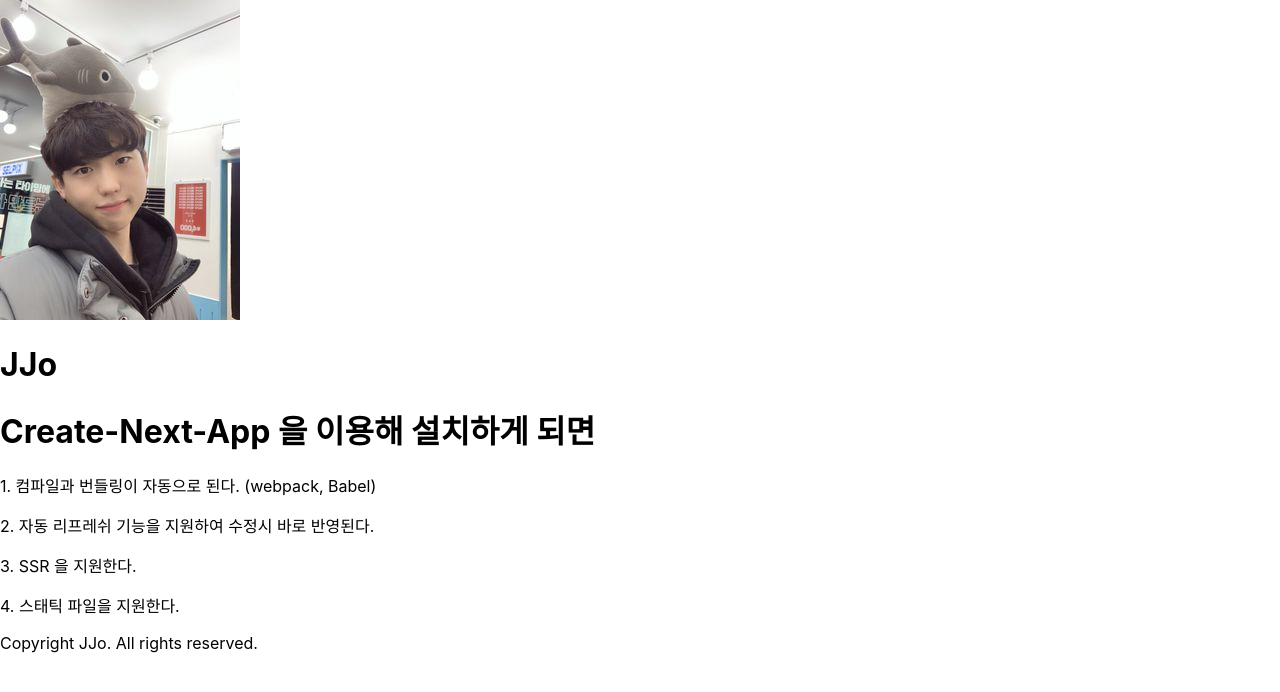
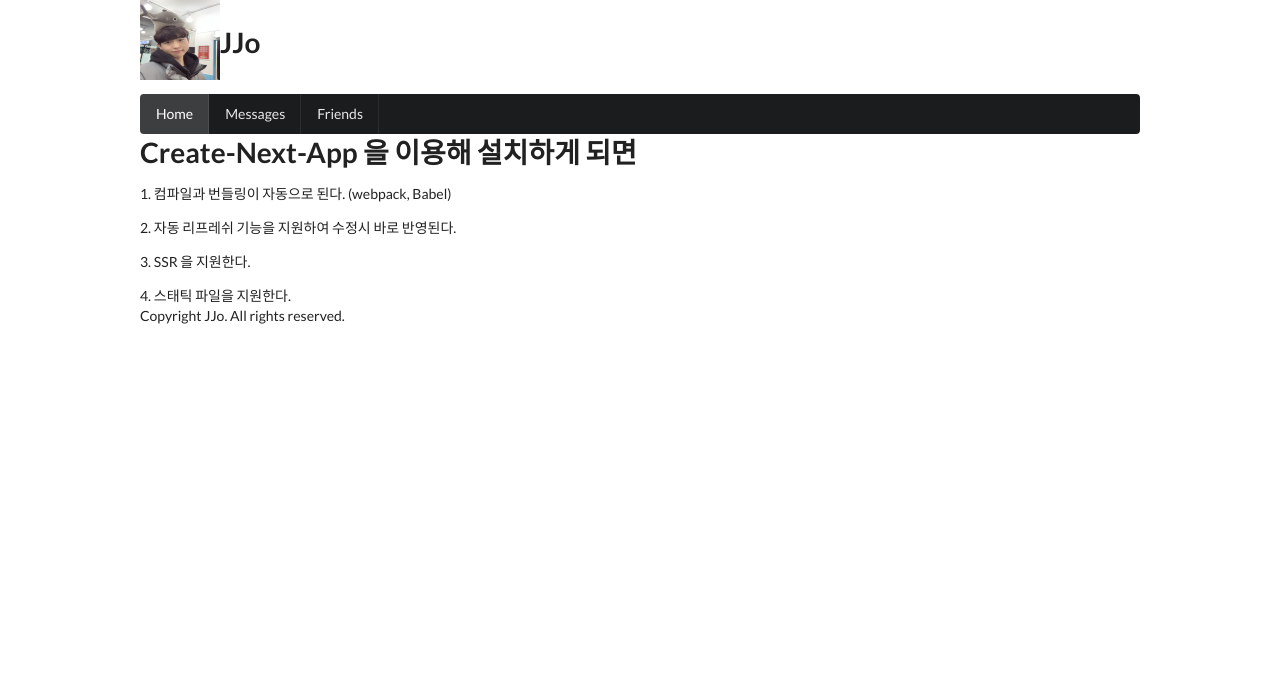
Before and after one commit to gudwh14/ts-nextjs-practice, a Next.js app: page / in a window 1280 px wide. Shown: the top 692 px of the page. Built offline with nearby package versions, Linux system fonts and the light colour scheme.

Commit message:
feat : 공통 컴포넌트 Gnb 생성
약간의 CSS 추가 , Semantic UI 추가

```diff
--- a/package.json
+++ b/package.json
@@ -11,7 +11,9 @@
   "dependencies": {
     "next": "11.0.1",
     "react": "17.0.2",
-    "react-dom": "17.0.2"
+    "react-dom": "17.0.2",
+    "semantic-ui-css": "^2.4.1",
+    "semantic-ui-react": "^2.0.3"
   },
   "devDependencies": {
     "@types/react": "17.0.14",
--- a/pages/_app.tsx
+++ b/pages/_app.tsx
@@ -2,6 +2,7 @@ import '../styles/globals.css'
 import type { AppProps } from 'next/app'
 import Header from "../src/components/Header";
 import Footer from "../src/components/Footer";
+import "semantic-ui-css/semantic.min.css"
 
 function MyApp({ Component, pageProps }: AppProps) {
   /**
@@ -10,7 +11,7 @@ function MyApp({ Component, pageProps }: AppProps) {
    * 사용하지 않으면 빈객체가 전달 된다.
    **/
   return (
-      <div>
+      <div style={{width : 1000, margin : "0 auto"}}>
         <Header/>
         <Component {...pageProps} />
         <Footer/>
--- /dev/null
+++ b/src/components/Gnb.tsx
@@ -0,0 +1,18 @@
+
+const Gnb = () => {
+    return (
+        <div className="ui inverted menu">
+            <a className="item active">
+                Home
+            </a>
+            <a className="item">
+                Messages
+            </a>
+            <a className="item">
+                Friends
+            </a>
+        </div>
+    );
+};
+
+export default Gnb;
--- a/src/components/Header.tsx
+++ b/src/components/Header.tsx
@@ -1,3 +1,4 @@
+import Gnb from "./Gnb";
 
 const Header = () => {
     return (
@@ -6,8 +7,11 @@ const Header = () => {
                 static 파일을 참조 할때는 /public 경로를 붙이지않고 바로 /images 를 참조하면 된다.
                 public 폴더를 여러개 할경우 에러가 발생함. public 폴더 이름 변경 불가
             **/}
-            <img src="/images/jjo_ico.jpeg" alt="아이콘"/>
-            <h1>JJo</h1>
+            <div style={{display : 'flex'}}>
+                <img src="/images/jjo_ico.jpeg" alt="아이콘" width={80} height={80}/>
+                <h1>JJo</h1>
+            </div>
+            <Gnb/>
         </div>
     );
 };
```
Also changed, not shown: 1 other file (tests, documents, lock files or other folders).
